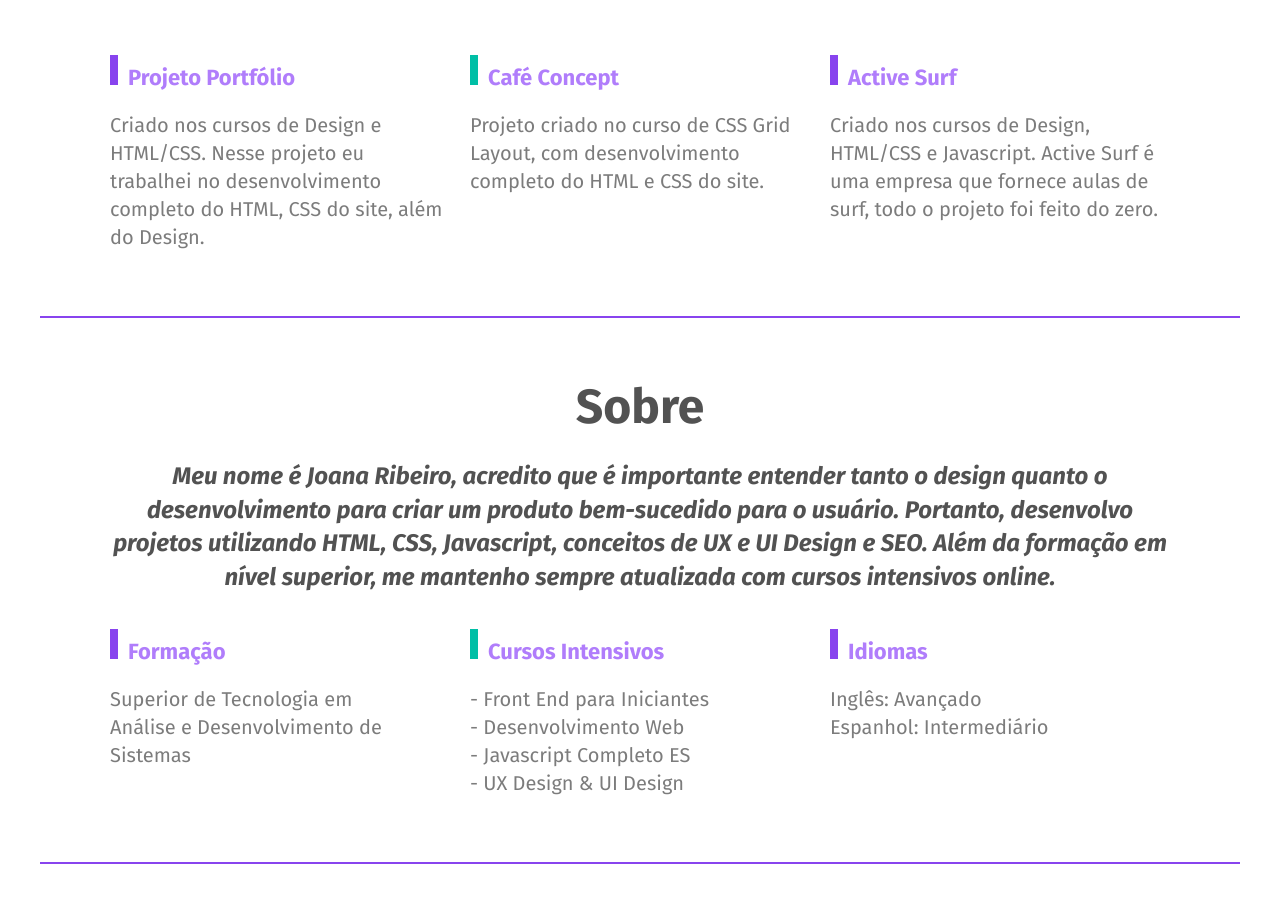
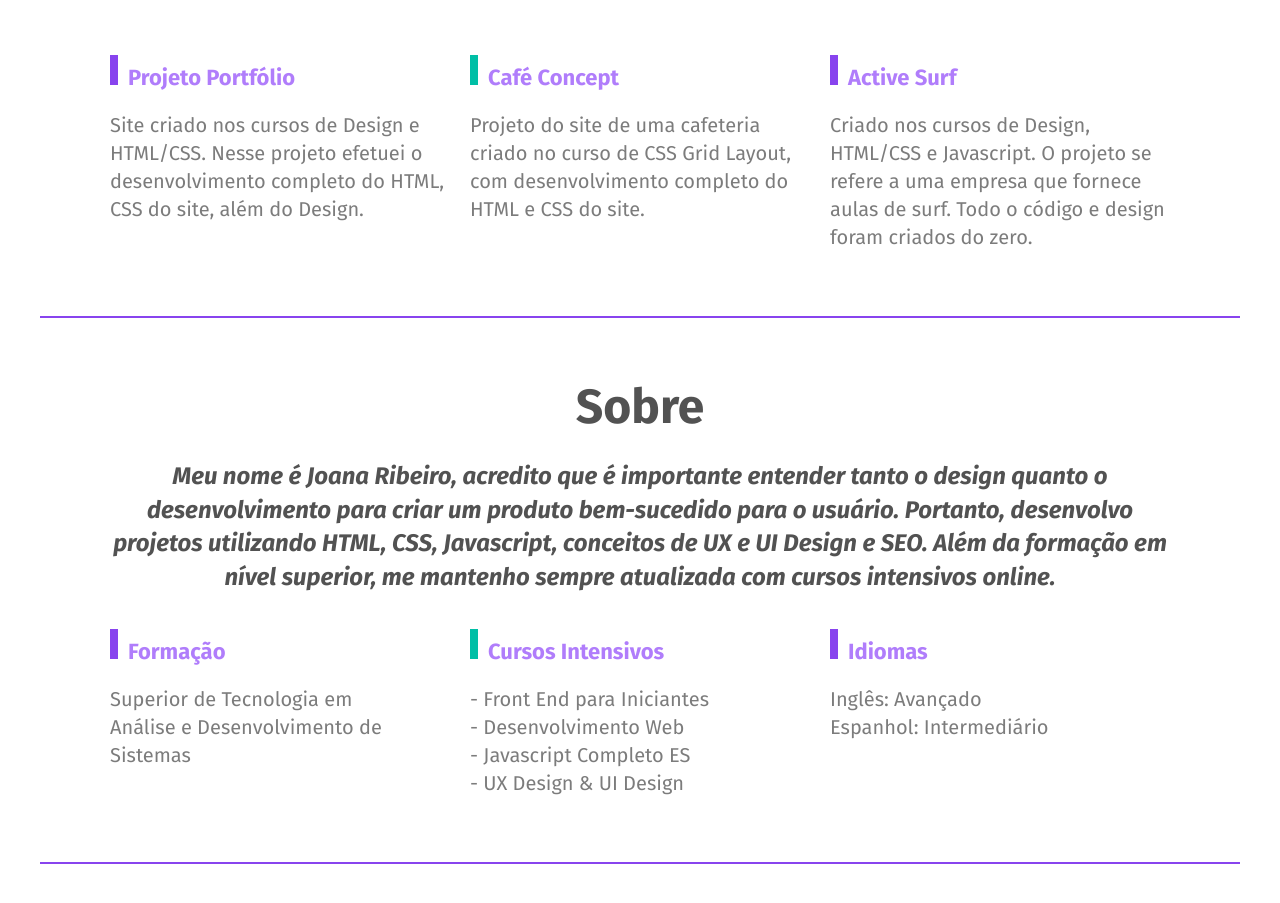
Before and after one commit to ive-rss/projeto-coder, a plain HTML site: page index.html in a window 1280 px wide. Shown: the part 1651-2554 px from the top of the page. Drawn offline with Linux system fonts and the light colour scheme.

Commit message:
entrega final do projeto - 07.08.2022

```diff
--- a/index.html
+++ b/index.html
@@ -84,17 +84,17 @@
       <div class="container-section">
         <div class="section-item">
           <h4>Projeto Portfólio</h4>
-          <p>Criado nos cursos de Design e HTML/CSS. Nesse projeto eu trabalhei no desenvolvimento completo do HTML, CSS do site, além do Design.</p>
+          <p>Site criado nos cursos de Design e HTML/CSS. Nesse projeto efetuei o desenvolvimento completo do HTML, CSS do site, além do Design.</p>
         </div>
 
         <div class="section-item">
           <h4>Café Concept</h4>
-          <p>Projeto criado no curso de CSS Grid Layout, com desenvolvimento completo do HTML e CSS do site.</p>
+          <p>Projeto do site de uma cafeteria criado no curso de CSS Grid Layout, com desenvolvimento completo do HTML e CSS do site.</p>
         </div>
 
         <div class="section-item">
           <h4>Active Surf</h4>
-          <p>Criado nos cursos de Design, HTML/CSS e Javascript. Active Surf é uma empresa que fornece aulas de surf, todo o projeto foi feito do zero.</p>
+          <p>Criado nos cursos de Design, HTML/CSS e Javascript. O projeto se refere a uma empresa que fornece aulas de surf. Todo o código e design foram criados do zero.</p>
         </div>
       </div>
     </section>
```
